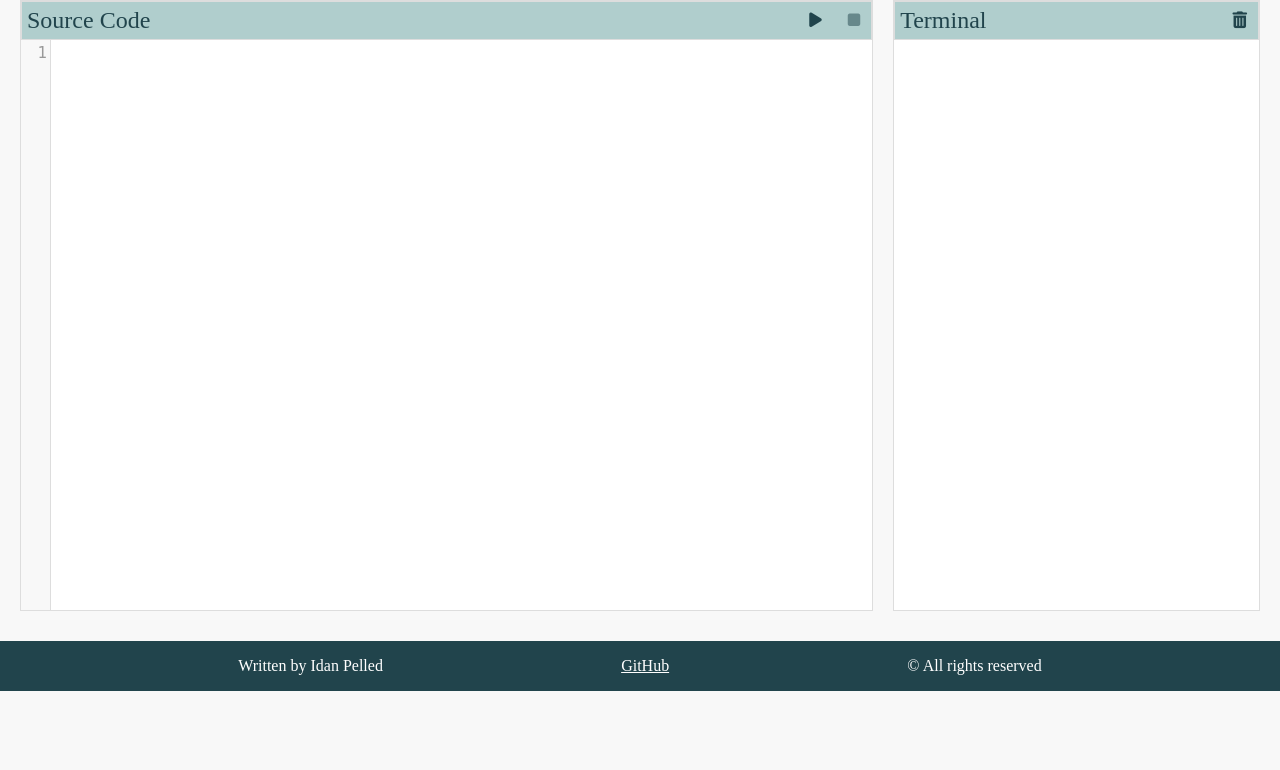
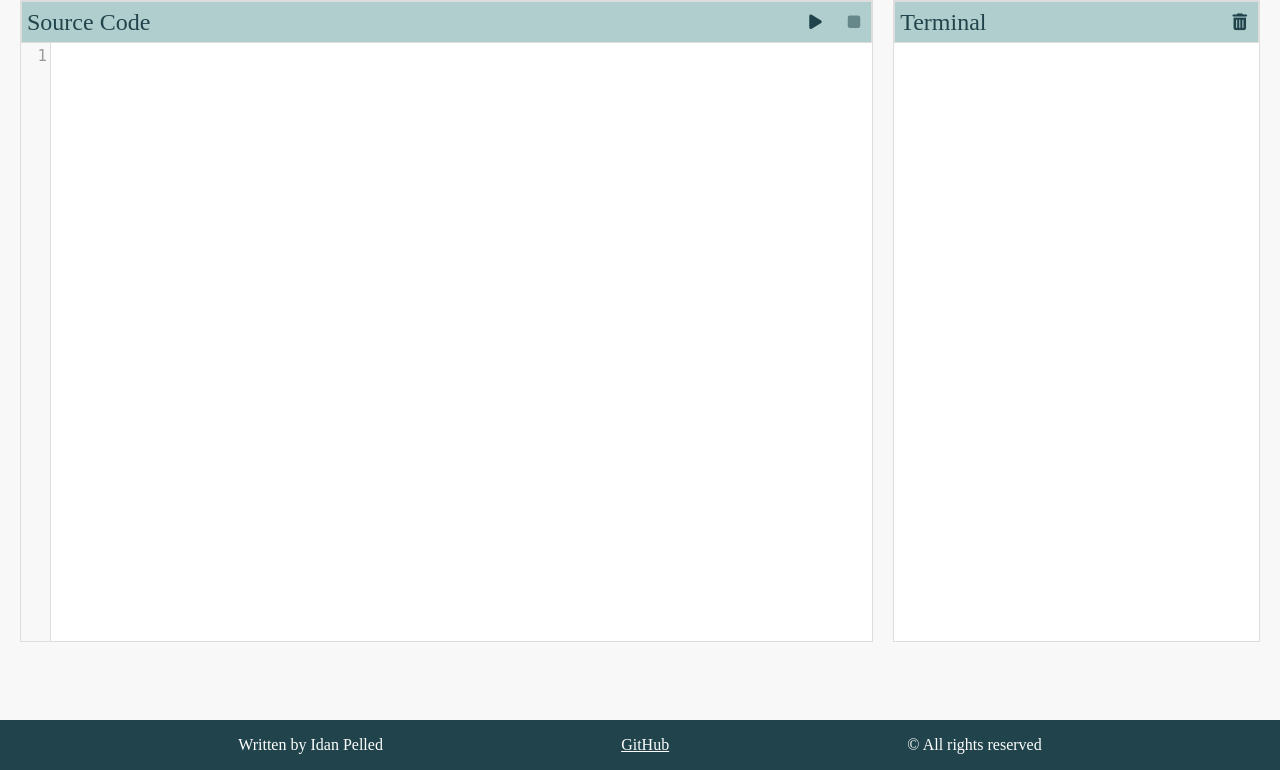
Before and after one commit to IdanPelled/breeze, a Flask app: page /editor in a window 1280 px wide. Shown: the part 109-879 px from the top of the page. Before the commit the page ends 800 px from the top, so only its background shows below. Run offline with Flask 3, Linux system fonts and the light colour scheme; some libraries are stand-ins or nearby versions.

```diff
--- a/static/style/editor.css
+++ b/static/style/editor.css
@@ -2,9 +2,7 @@ main {
     display: flex;
     flex-direction: row;
     background-color: var(--bg);
-    height: 100%;
-    max-height: 100%;
-    overflow: scroll;
+    min-height: 90vh;
 }
 
 #code-frame {
@@ -40,16 +38,19 @@ main {
     margin: 5px;
 }
 
+#output {
+    overflow: scroll;
+}
+
 .frame {
-    height: 95%;
+    height: 80vh;
     border: 1px solid var(--border);
     background-color: var(--white);
-    overflow: scroll;
 }
 
 #code-frame .CodeMirror {
     font-size: larger;
-    height: 100%;
+    height:74.7vh;
 }
 
 .CodeMirror-gutters {
@@ -57,6 +58,8 @@ main {
 }
 
 .frame-header {
+    height: 5vh;
+    min-height: 25px;
     display: flex;
     flex-direction: row;
     justify-content: space-between;
```
